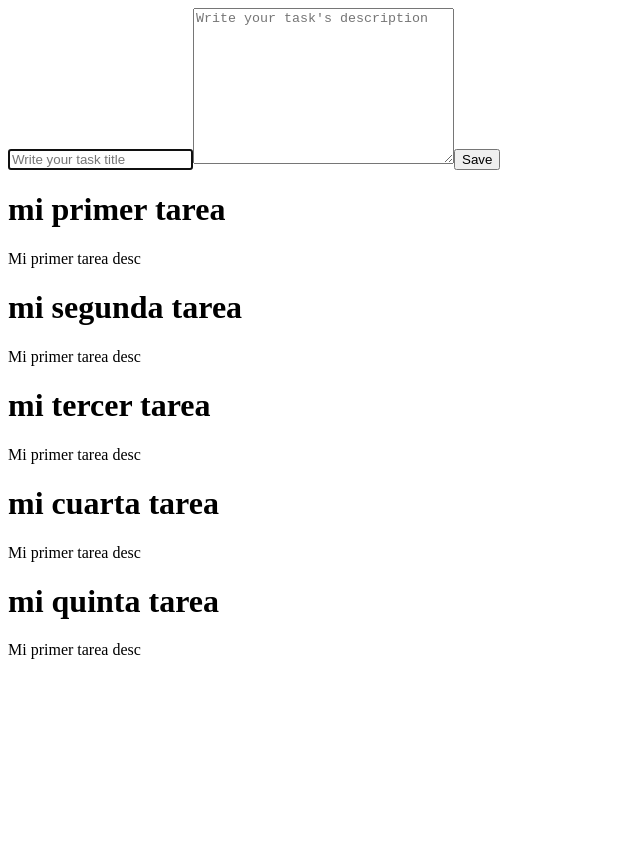
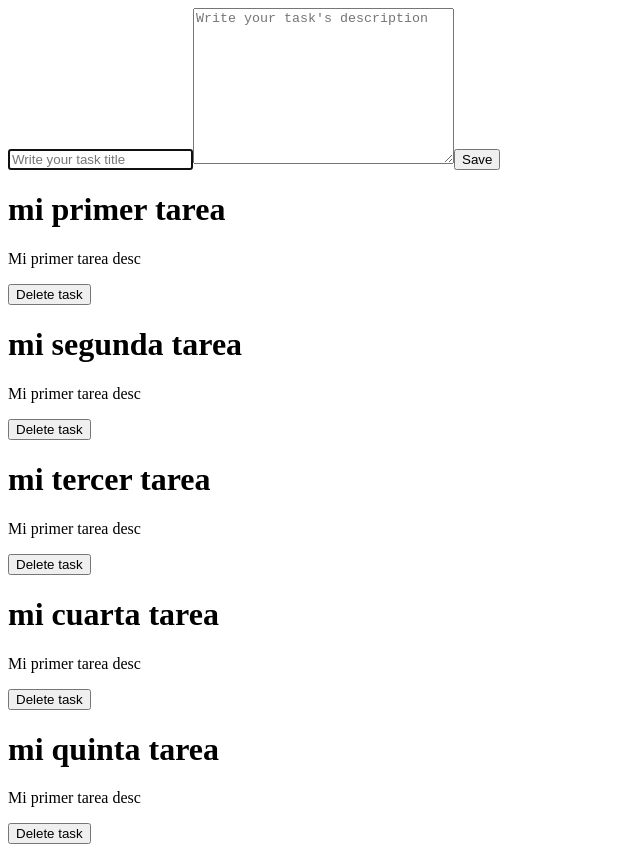
Before and after one commit to Paco-Taco/react-tasks-app, a React (Vite) app: page / in a window 1280 px wide. Shown: the whole page, without its empty margins (0-640 px from the left). Before the commit the page ends 800 px from the top, so only its background shows below. Built offline with nearby package versions, Linux system fonts and the light colour scheme.

Commit message:
Added delete-task feature

```diff
--- a/src/App.jsx
+++ b/src/App.jsx
@@ -17,10 +17,15 @@
       description: task.description
     }])
   }
+
+  function deleteTask(taskId) {
+    setTasks(tasks.filter(task => task.id !== taskId))
+  }
+
   return (
     <>
       <TaskForm createTask={createTask}/>
-      <TaskList tasks={tasks} />
+      <TaskList tasks={tasks} deleteTask={deleteTask} />
     </>
   );
 }
--- a/src/components/TaskCard.jsx
+++ b/src/components/TaskCard.jsx
@@ -1,18 +1,21 @@
 import PropTypes from 'prop-types'
 
 
-function TaskCard({ task }) {
+function TaskCard({ task, deleteTask }) {
+
   return (
     <div>
       <h1>{task.title}</h1>
       <p>{task.description}</p>
+      <button onClick={() => deleteTask(task.id)}>Delete task</button>
     </div>
   );
 }
 
 // PROP-TYPES
 TaskCard.propTypes = {
-    task: PropTypes.object.isRequired
+    task: PropTypes.object.isRequired,
+    deleteTask: PropTypes.func
 }
 
 export default TaskCard;
--- a/src/components/TaskList.jsx
+++ b/src/components/TaskList.jsx
@@ -2,7 +2,7 @@
 import TaskCard from "./TaskCard";
 
 // TaskList function that will go over all the array elements and display them
-function TaskList({ tasks }) {
+function TaskList({ tasks, deleteTask }) {
   //   No tasks handling
   if (tasks.length === 0) {
     return <h1>There are no tasks yet..</h1>;
@@ -12,7 +12,7 @@
   return (
     <div>
       {tasks.map((task) => (
-        <TaskCard task={task} key={task.id} />
+        <TaskCard task={task} deleteTask={deleteTask} key={task.id} />
       ))}
     </div>
   );
@@ -21,6 +21,7 @@
 }
 TaskList.propTypes = {
   tasks: PropTypes.array.isRequired,
+  deleteTask: PropTypes.func
 };
 
 export default TaskList;
```
